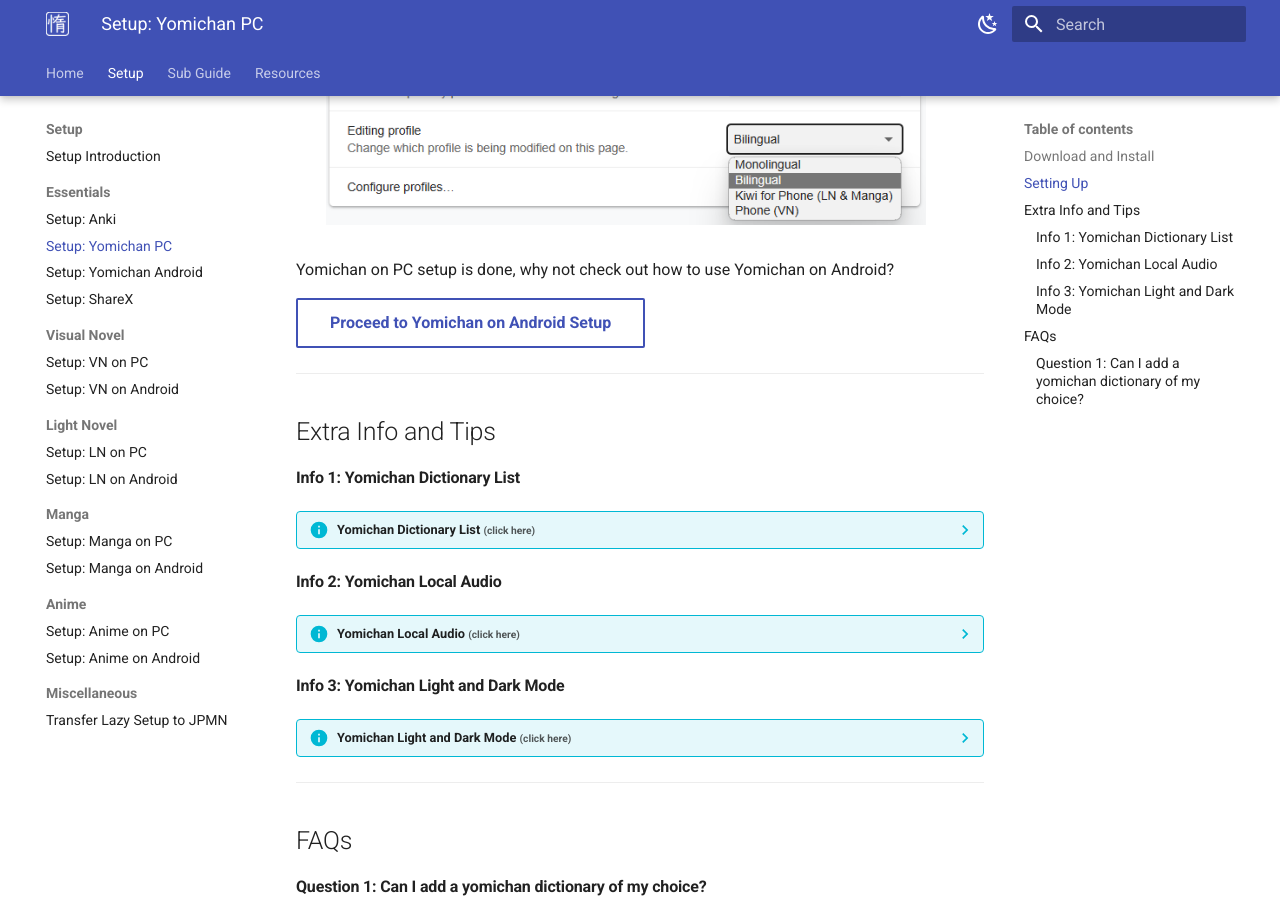
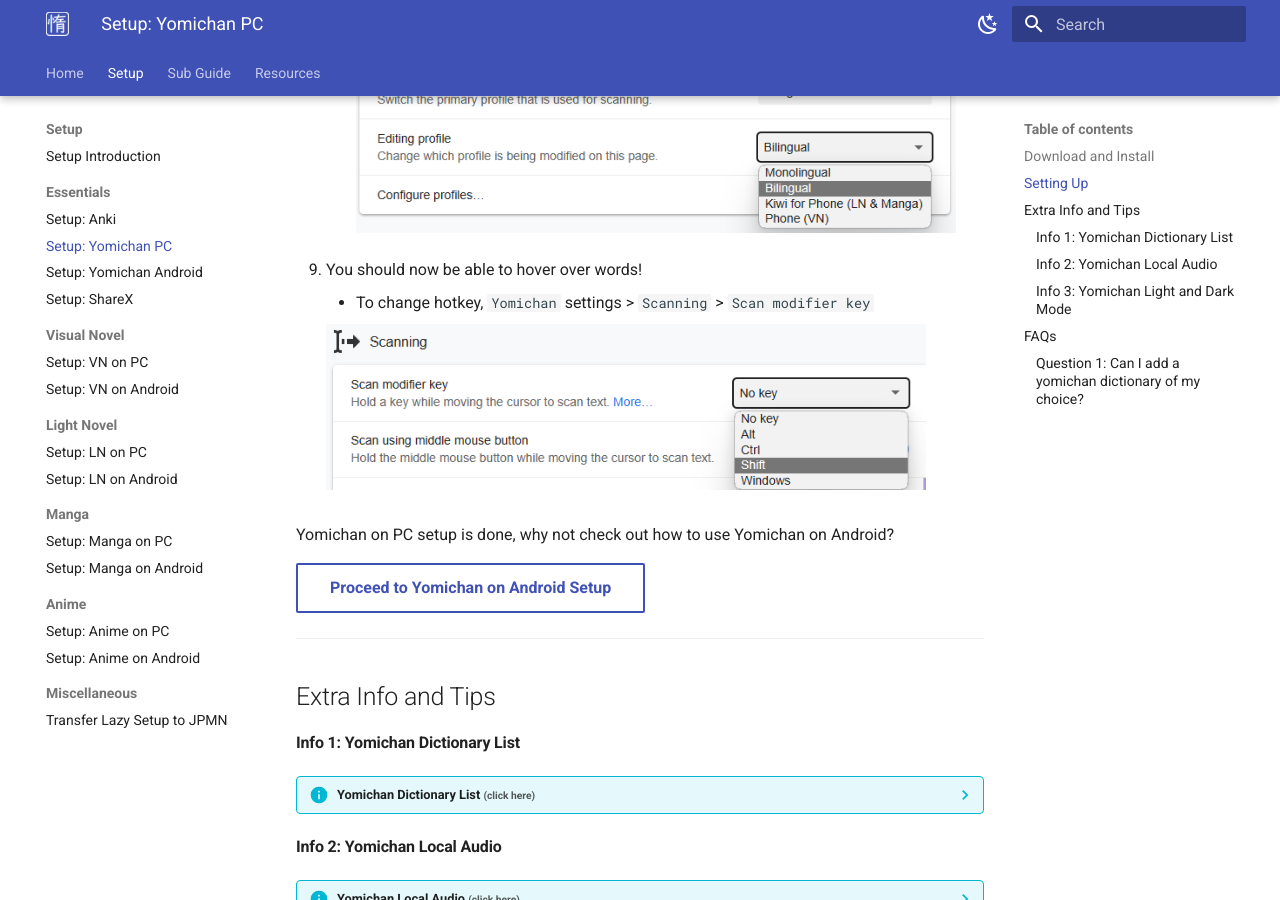
Before and after one commit to Xelieu/xelieu.github.io, an MkDocs documentation site: the page built from docs/jp-lazy-guide/setupYomichanOnPC.md, in a window 1280 px wide and 900 px high, scrolled down 2623 px. Built offline with MkDocs 1.6.1 and Material for MkDocs 9.7.7, drawn with Linux system fonts in a browser that asks for light colours.

Commit message:
$updated info

```diff
--- a/docs/jp-lazy-guide/setupYomichanOnPC.md
+++ b/docs/jp-lazy-guide/setupYomichanOnPC.md
@@ -55,7 +55,15 @@
 8. Pick a profile(`Default` and `Editing`), usually between `Monolingual` and `Bilingual` (other profiles will be discussed in other sections)
     - `Bilingual` is default, you can hold `alt` while hovering over a word to use the `Monolingual` profile
 
-    ![Yomichan Profile](../img/yomichan-profiles.png){align=left height=300 width=600}
+        ![Yomichan Profile](../img/yomichan-profiles.png){align=left height=300 width=600}
+
+
+
+9. You should now be able to hover over words!
+    - To change hotkey, `Yomichan` settings > `Scanning` > `Scan modifier key`
+
+    ![Yomichan Scan Key](../img/yomichan-scan-key.png){align=left height=300 width=600}
+
 
 Yomichan on PC setup is done, why not check out how to use Yomichan on Android?
 
```
Also changed, not shown: docs/img/yomichan-scan-key.png (added).
